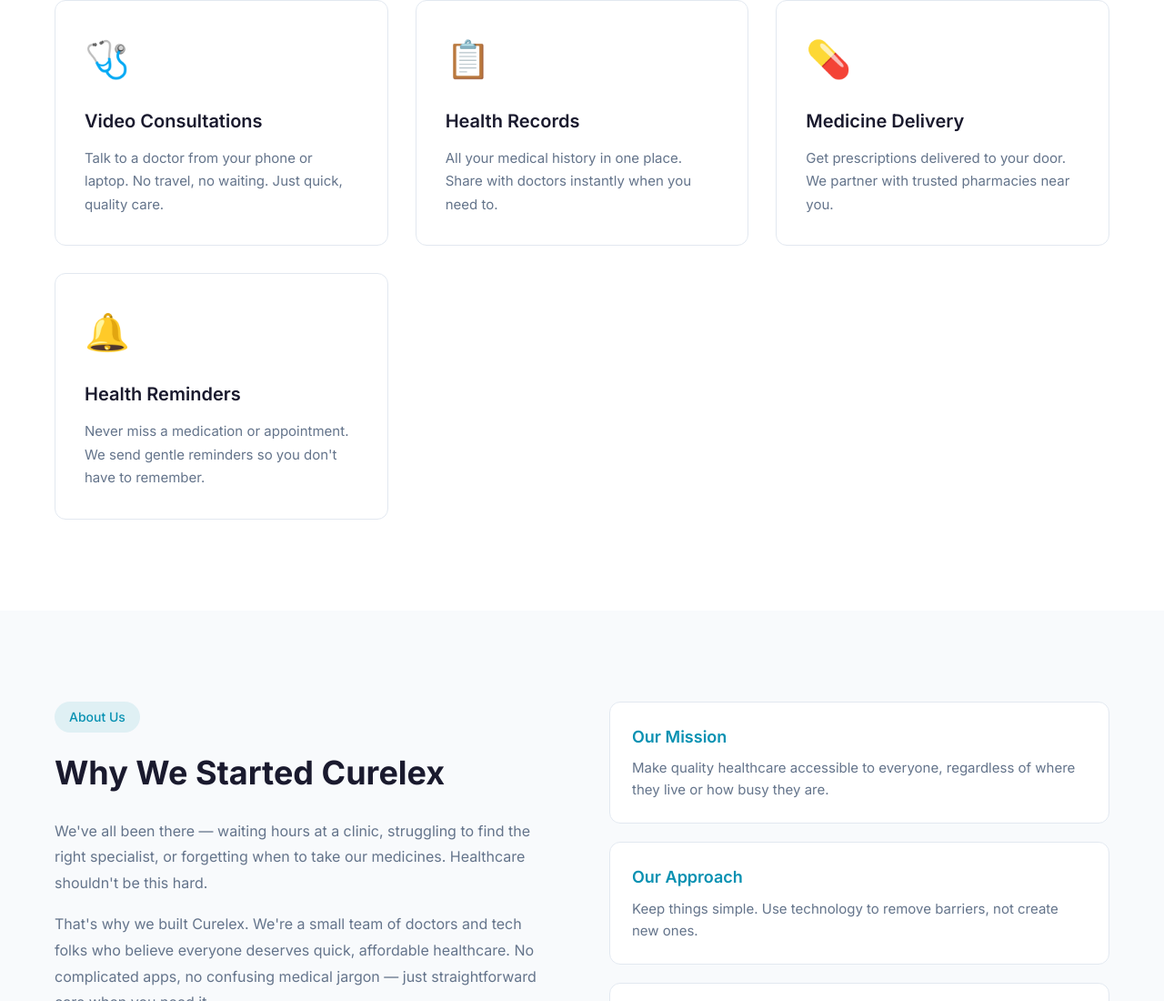
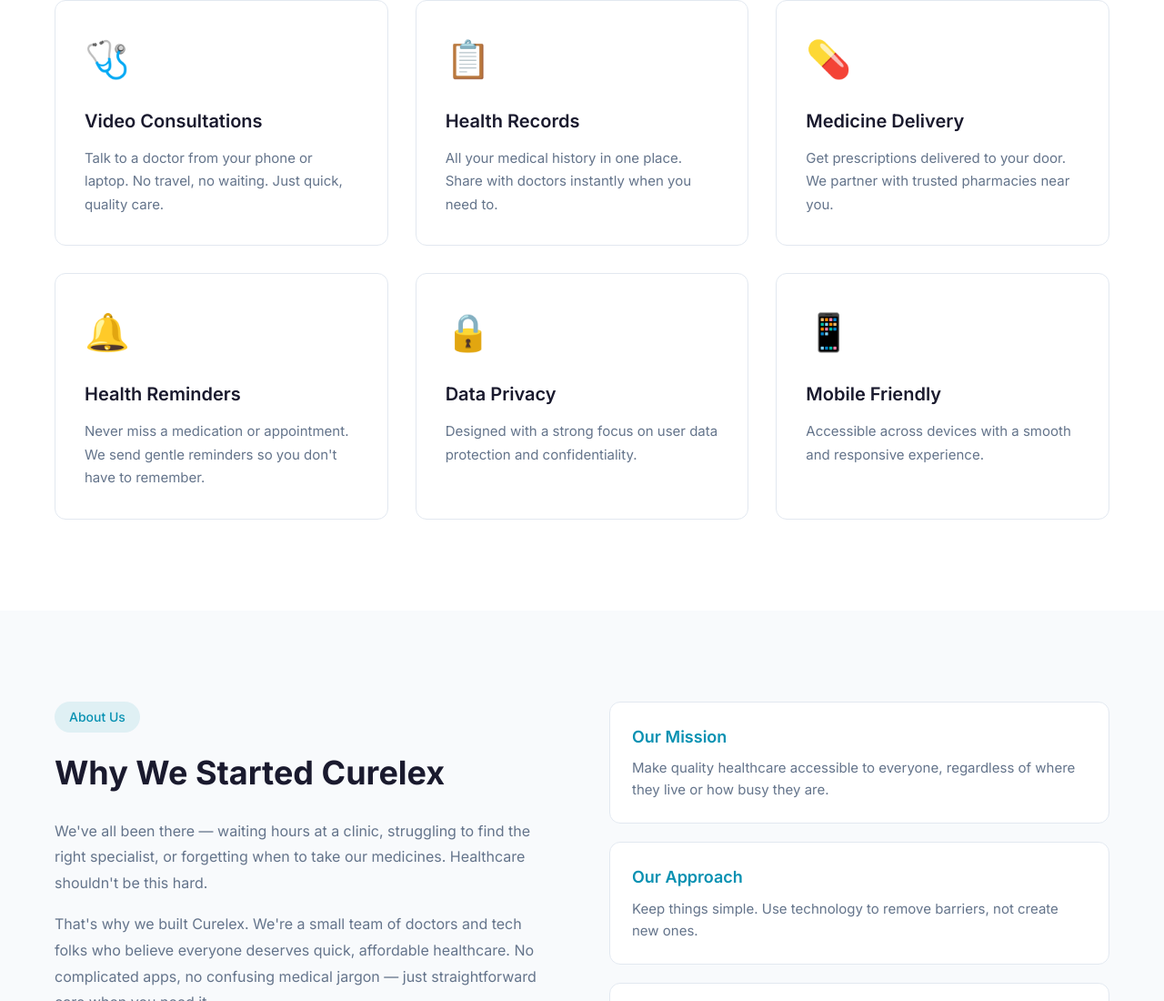
Before and after one commit to KrushnaTaur/curelex-frontend-skill-test, a plain HTML site: page index.html in a window 1280 px wide. Shown: the part 934-2034 px from the top of the page at 91% size. Drawn offline with Linux system fonts and the light colour scheme.

Commit message:
Expand features section to six cards for better layout balance

```diff
--- a/index.html
+++ b/index.html
@@ -85,6 +85,16 @@
           <div class="feature-icon">🔔</div>
           <h3>Health Reminders</h3>
           <p>Never miss a medication or appointment. We send gentle reminders so you don't have to remember.</p>
+        </div>
+        <div class="feature-card">
+          <div class="feature-icon">🔒</div>
+          <h3>Data Privacy</h3>
+          <p>Designed with a strong focus on user data protection and confidentiality.</p>
+        </div>
+        <div class="feature-card">
+          <div class="feature-icon">📱</div>
+          <h3>Mobile Friendly</h3>
+          <p>Accessible across devices with a smooth and responsive experience.</p>
         </div>
       </div>
     </div>
```
